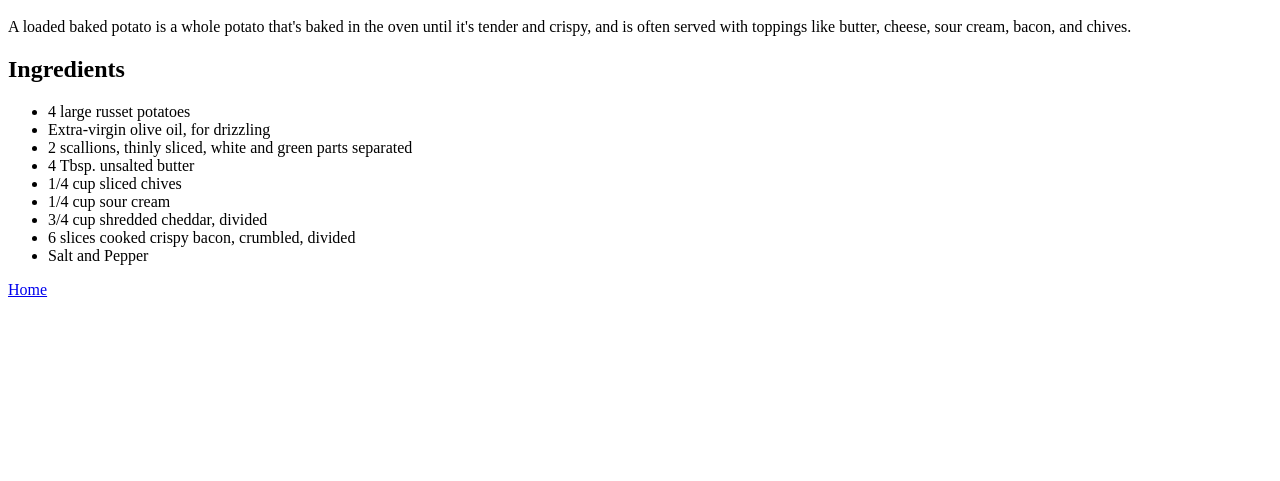
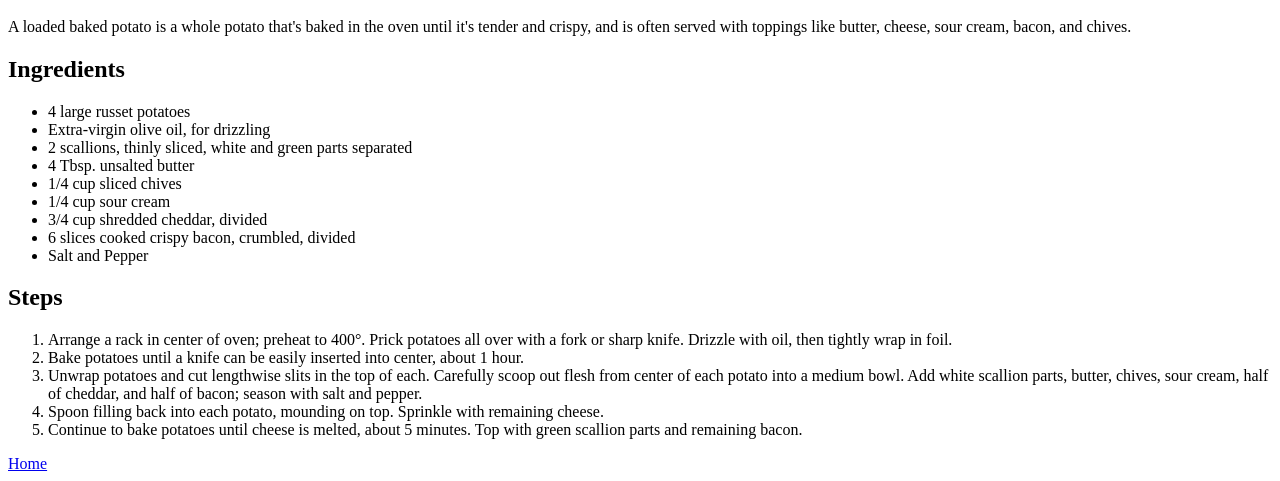
Before and after one commit to nealgitbro/odin-recipes, a plain HTML site: page recipes/loaded-baked-potato.html in a window 1280 px wide. Shown: the part 433-914 px from the top of the page. Before the commit the page ends 800 px from the top, so only its background shows below. Drawn offline with Linux system fonts and the light colour scheme.

Commit message:
Add directions for potato recipe
Add ordered list directions for the recipe to make it easy to follow.

```diff
--- a/recipes/loaded-baked-potato.html
+++ b/recipes/loaded-baked-potato.html
@@ -22,17 +22,24 @@
         <li>3/4 cup shredded cheddar, divided</li>
         <li>6 slices cooked crispy bacon, crumbled, divided</li>
         <li>Salt and Pepper</li>
+    </ul>
 
+    <h2>Steps</h2>
 
-
-    </ul>
+    <ol>
+        <li>Arrange a rack in center of oven; preheat to 400°. Prick potatoes all over with a fork or sharp knife. Drizzle with oil, then tightly wrap in foil.
+        </li>
+        <li>Bake potatoes until a knife can be easily inserted into center, about 1 hour.
+        </li>
+        <li>Unwrap potatoes and cut lengthwise slits in the top of each. Carefully scoop out flesh from center of each potato into a medium bowl. Add white scallion parts, butter, chives, sour cream, half of cheddar, and half of bacon; season with salt and pepper.
+        </li>
+        <li>Spoon filling back into each potato, mounding on top. Sprinkle with remaining cheese.
+        </li>
+        <li>Continue to bake potatoes until cheese is melted, about 5 minutes. Top with green scallion parts and remaining bacon.
+        </li>
+    </ol>
 
 
     <a href="../index.html">Home</a>
-
-
-
-
-
 </body>
 </html>
```
